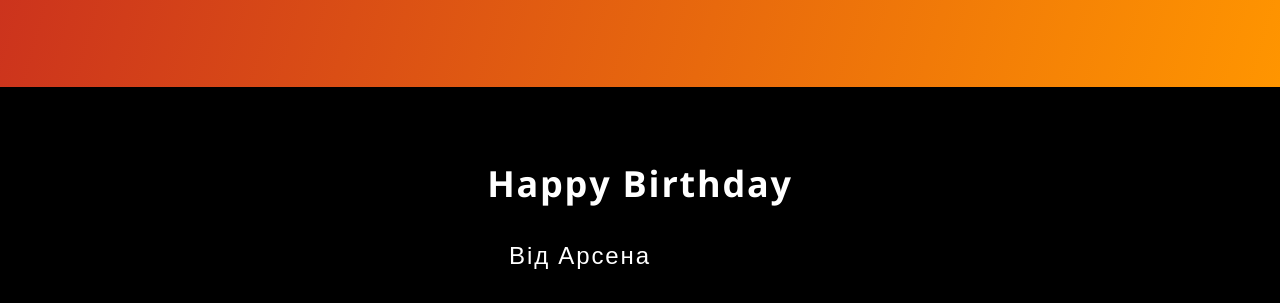
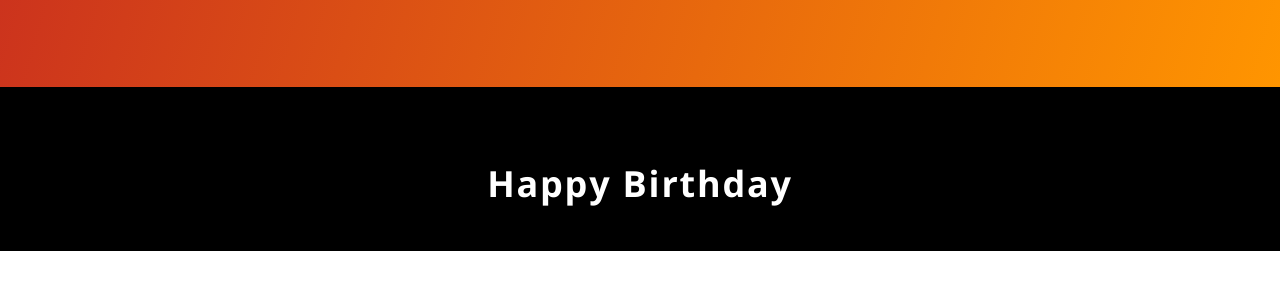
Before and after one commit to ArsenTolkov1305/port, a plain HTML site: page index.html in a window 1280 px wide. Shown: the part 894-1197 px from the top of the page. After the commit the page ends 1145 px from the top, so only its background shows below. Drawn offline with nearby package versions, Linux system fonts and the light colour scheme.

Commit message:
Update index.html

```diff
--- a/index.html
+++ b/index.html
@@ -81,7 +81,6 @@
 
     <footer>
       <h3>Happy Birthday</h3>
-      <p class="parag">Від Арсена</p>
     </footer>
   </body>
 </html>
```
